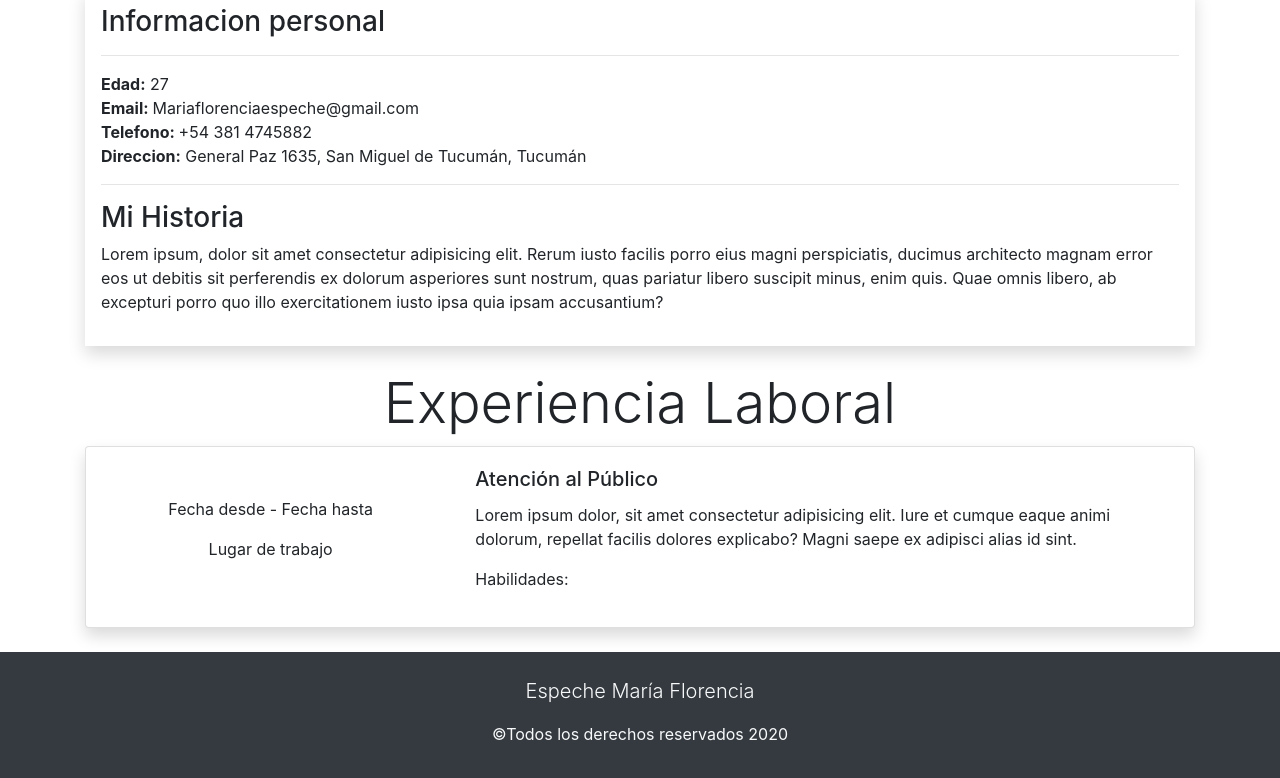
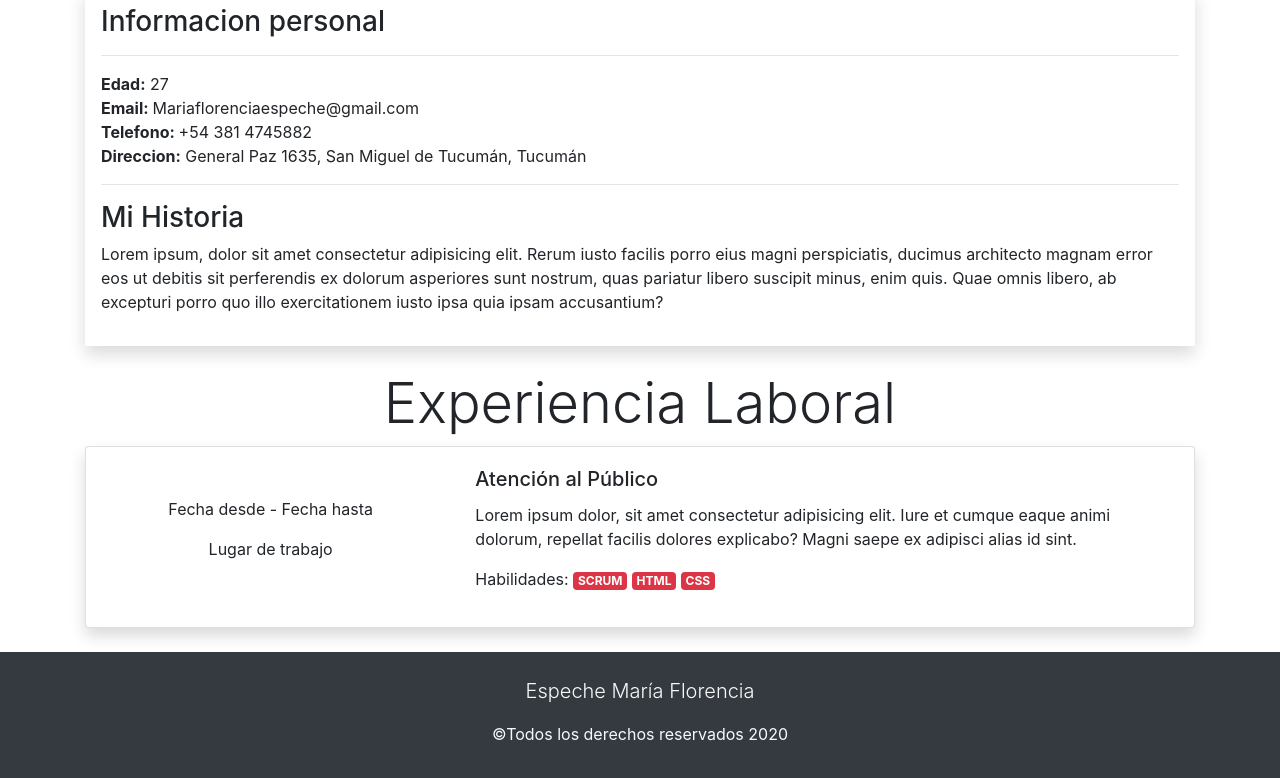
Before and after one commit to flor-espeche/flor-espeche.github.io, a plain HTML site: page index.html in a window 1280 px wide. Shown: the part 736-1514 px from the top of the page. Drawn offline with Linux system fonts and the light colour scheme.

Commit message:
agregar experiencia laboral

```diff
--- a/index.html
+++ b/index.html
@@ -77,7 +77,11 @@
                         <div class="card-body">
                           <h5 class="card-title">Atención al Público</h5>
                           <p class="card-text">Lorem ipsum dolor, sit amet consectetur adipisicing elit. Iure et cumque eaque animi dolorum, repellat facilis dolores explicabo? Magni saepe ex adipisci alias id sint.</p>
-                         <p>Habilidades: </p>
+                         <p>Habilidades:
+                             <span class="badge badge-danger">SCRUM</span>
+                            <span class="badge badge-danger">HTML</span>
+                            <span class="badge badge-danger">CSS</span> </p>
+                         <p></p>
                         </div>
                       </div>
                     </div>
```
